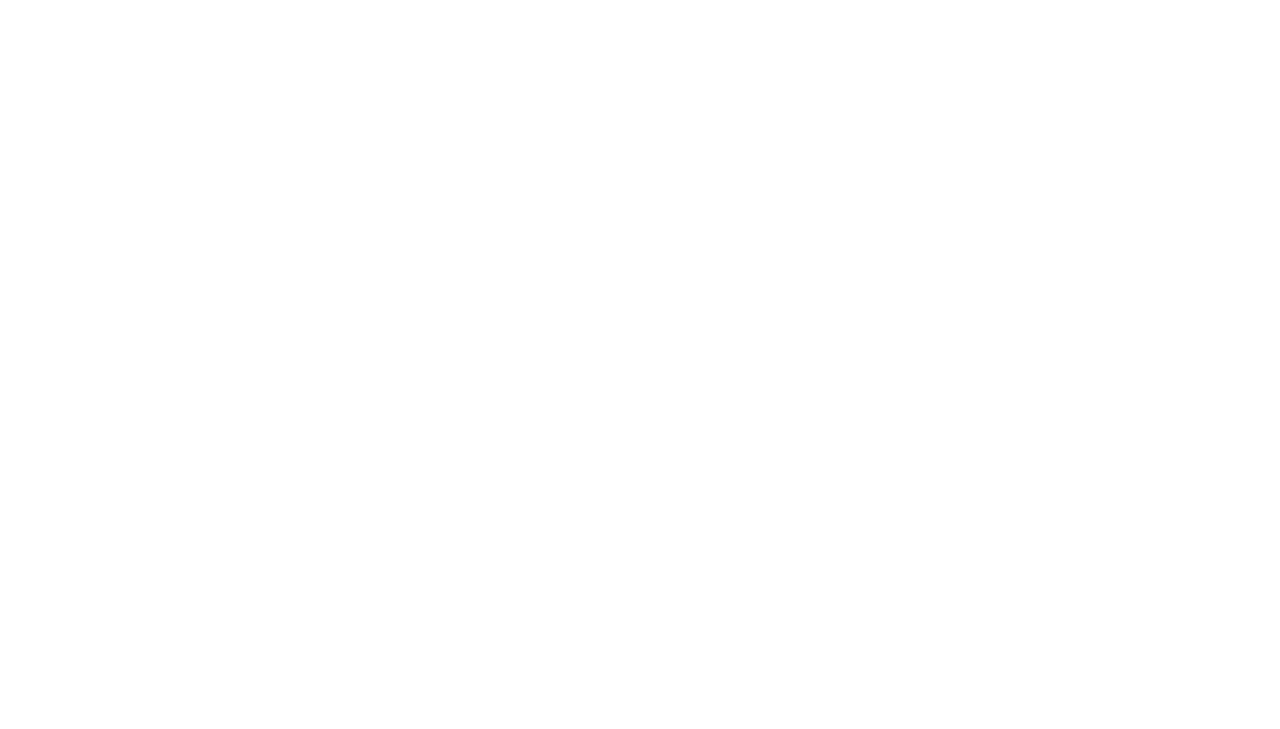
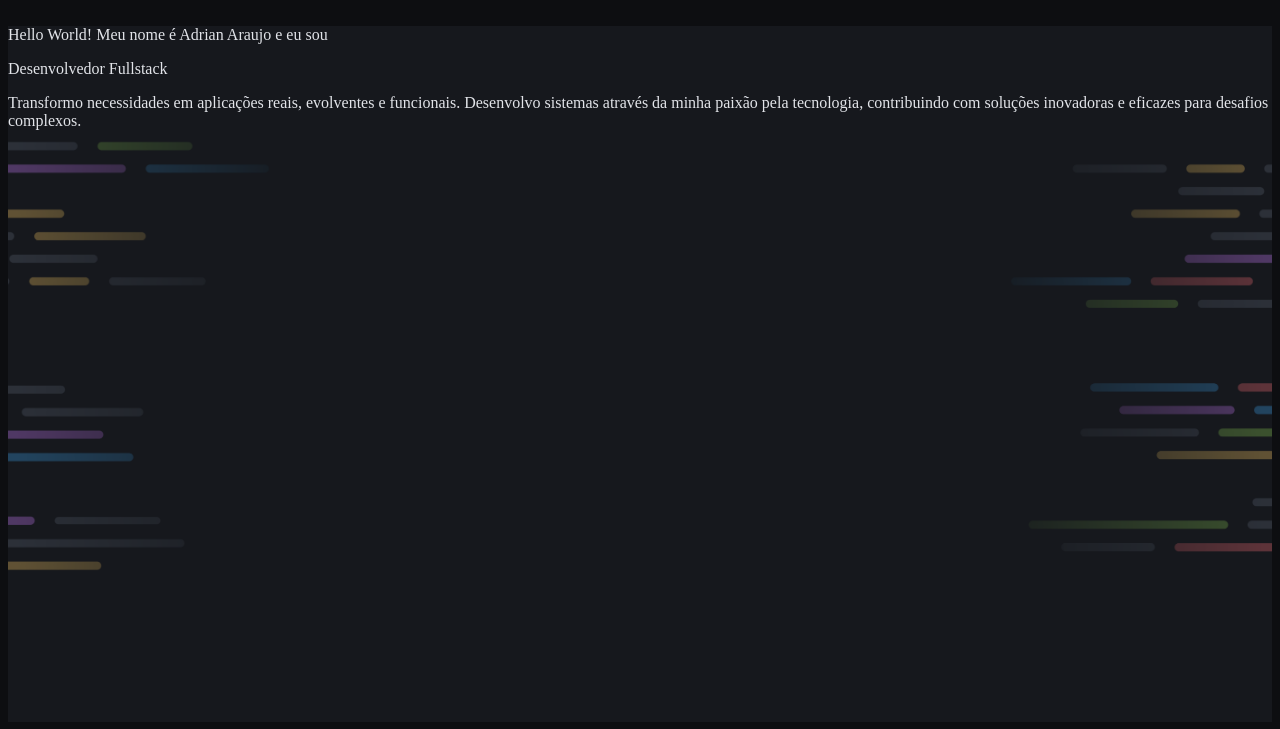
Before and after one commit to dev-adrian10/Portf-lio-dev, a plain HTML site: page index.html in a window 1280 px wide. Drawn offline with Linux system fonts and the light colour scheme.

Commit message:
estruturando seções

```diff
--- a/index.html
+++ b/index.html
@@ -1,11 +1,36 @@
 <!DOCTYPE html>
 <html lang="en">
 <head>
+
+    <link rel="preconnect" href="https://fonts.googleapis.com">
+    <link rel="preconnect" href="https://fonts.gstatic.com" crossorigin>
+    <link rel="preconnect" href="https://fonts.googleapis.com">
+    <link rel="preconnect" href="https://fonts.gstatic.com" crossorigin>
+
     <meta charset="UTF-8">
     <meta name="viewport" content="width=device-width, initial-scale=1.0">
-    <title>Document</title>
+
+    <title>Portfólio Dev</title>
+    <link rel="stylesheet" href="styles/index.css">
+
+    <link href="https://fonts.googleapis.com/css2?family=Asap:ital,wght@0,100..900;1,100..900&family=Inconsolata:wght@200..900&display=swap" rel="stylesheet">
+    <link href="https://fonts.googleapis.com/css2?family=Asap:ital,wght@0,100..900;1,100..900&display=swap" rel="stylesheet">
 </head>
 <body>
-
+    <header class="container">
+     <section>
+        <div>
+            <img src="assets/" alt="">
+        </div>
+        <div class="position">
+            <img src="assets/image/Background_Intro.png" alt="">
+        </div>
+        <div class="position">
+               <span> Hello World! Meu nome é Adrian Araujo e  eu sou</span></p>
+                <span >Desenvolvedor Fullstack</span>  <p>
+                <span>Transformo necessidades em aplicações reais, evolventes e funcionais. Desenvolvo sistemas através da minha paixão pela tecnologia, contribuindo com soluções inovadoras e eficazes para desafios complexos.</span>
+         </div>
+     </section>
+    </header>
 </body>
 </html>
--- /dev/null
+++ b/styles/global.css
@@ -0,0 +1,30 @@
+body{
+  font: var(--font-family);
+  color: var(--text-color-primary);
+  background-color: var(--bg-color);
+  display: block;
+}
+
+
+:root {
+   --brand-color-light: #E3646E;
+   --brand-color-dark: #BB72E9;
+   --stroke-color: #3996DB;
+   --bg-color: #0D0E11;
+   --text-color-primary: #E2E4E9;
+   --text-color-secundary: #C0C4CE;
+
+
+   --font-family:'Asap';
+   --title-lg: 56px/120%  var(--font-family);
+   --title-md: 24px/120%  var(--font-family);
+   --title-sm: 16px/120%  var(--font-family);
+
+   --font-family:'Inconsolata';
+   --subtitle:  20px/120% var(--font-family);
+}
+
+
+ img {
+    max-width: 100%;
+ }
--- /dev/null
+++ b/styles/index.css
@@ -0,0 +1,3 @@
+@import url(global.css);
+@import url(utility.css);
+@import url(section.css);
--- /dev/null
+++ b/styles/section.css
@@ -0,0 +1,9 @@
+ section  {
+    position: relative;
+ }
+
+
+
+.position {
+     position: absolute;
+}
--- /dev/null
+++ b/styles/utikity.css
@@ -0,0 +1,3 @@
+.grid  {
+    display: grid;
+}
```
